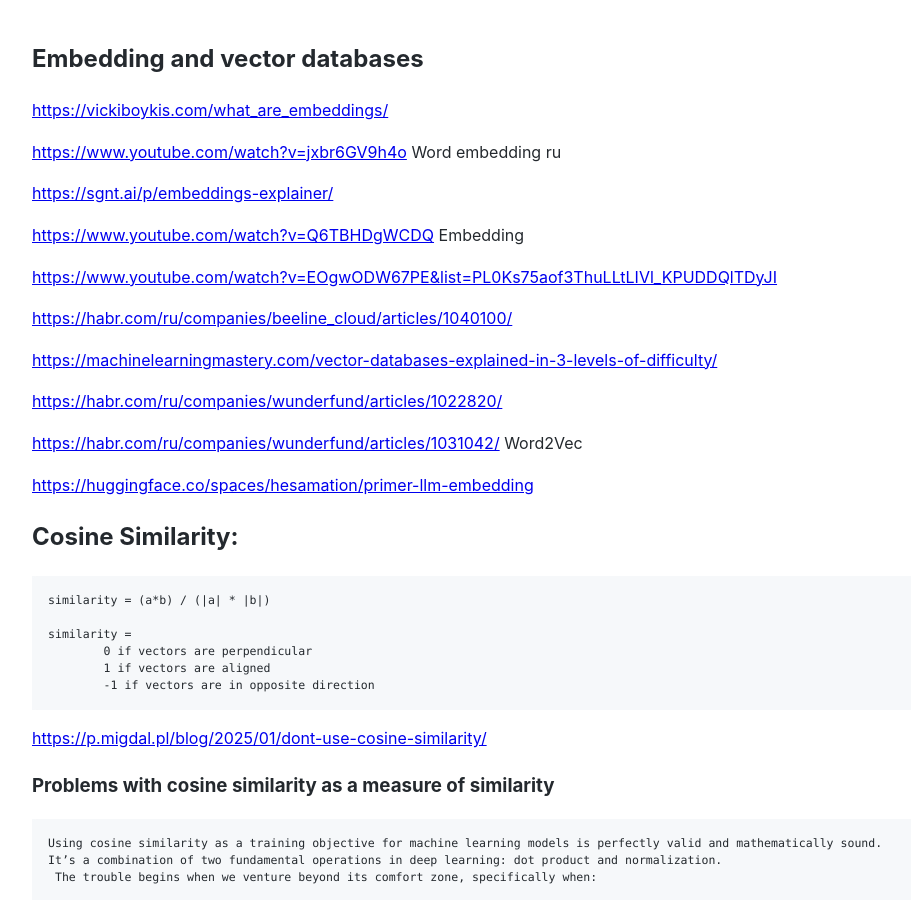
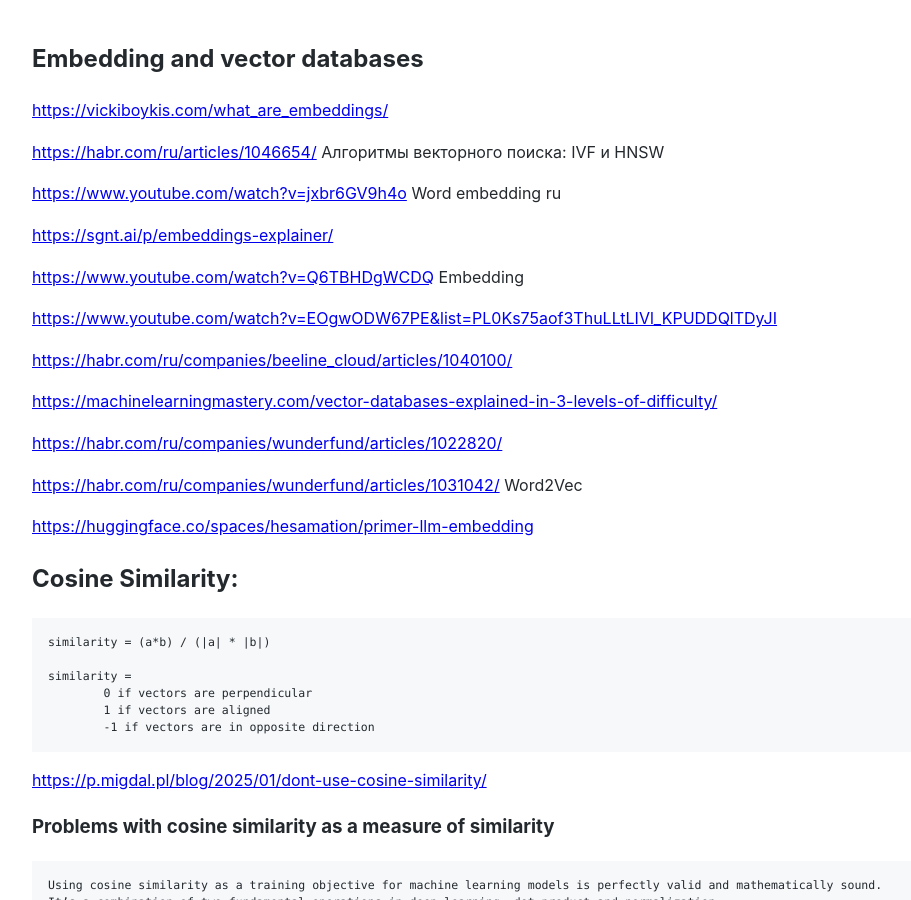
Before and after one commit to Michael-Lubinsky/michael-lubinsky.github.com, a Jekyll site: the page built from vector_db/vector_db.md, in a window 1280 px wide and 900 px high. Shown: the whole window, without its empty margins (158-1069 px from the left). Built offline with Jekyll 4.4.1, drawn with Linux system fonts in a browser that asks for light colours; our own code applies the rules of GitHub Pages for plain Markdown files.

Commit message:
Update vector_db.md

```diff
--- a/vector_db/vector_db.md
+++ b/vector_db/vector_db.md
@@ -1,6 +1,8 @@
 ## Embedding and vector databases
 
 <https://vickiboykis.com/what_are_embeddings/>
+
+<https://habr.com/ru/articles/1046654/> Алгоритмы векторного поиска: IVF и HNSW
 
 <https://www.youtube.com/watch?v=jxbr6GV9h4o> Word embedding ru
 
```
